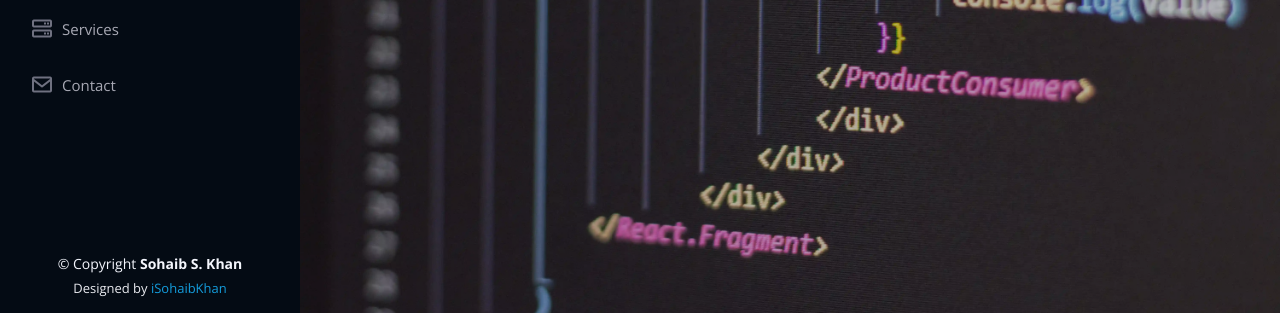
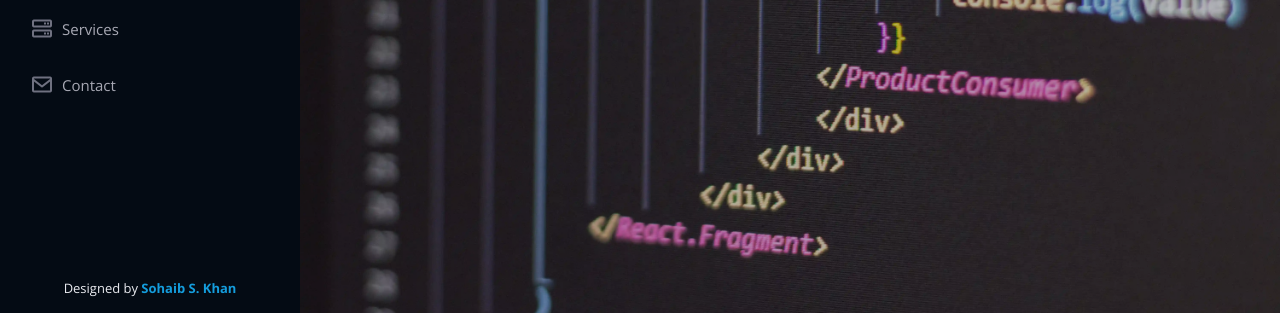
Before and after one commit to iSohaibKhan/iSohaibKhan.github.io, a plain HTML site: page index.html in a window 1280 px wide. Shown: the part 487-802 px from the top of the page. Drawn offline with nearby package versions, Linux system fonts and the light colour scheme.

Commit message:
Update index.html

```diff
--- a/index.html
+++ b/index.html
@@ -993,11 +993,8 @@
   <!-- ======= Footer ======= -->
   <footer id="footer">
     <div class="container">
-      <div class="copyright">
-        &copy; Copyright <strong><span>Sohaib S. Khan</span></strong>
-      </div>
       <div class="credits">
-        Designed by <a href="mailto:isohaibkhan@outlook.com">iSohaibKhan</a>
+        Designed by <a href="https://isohaibkhan.github.io/"><b>Sohaib S. Khan</b></a>
       </div>
     </div>
   </footer><!-- End  Footer -->
```
